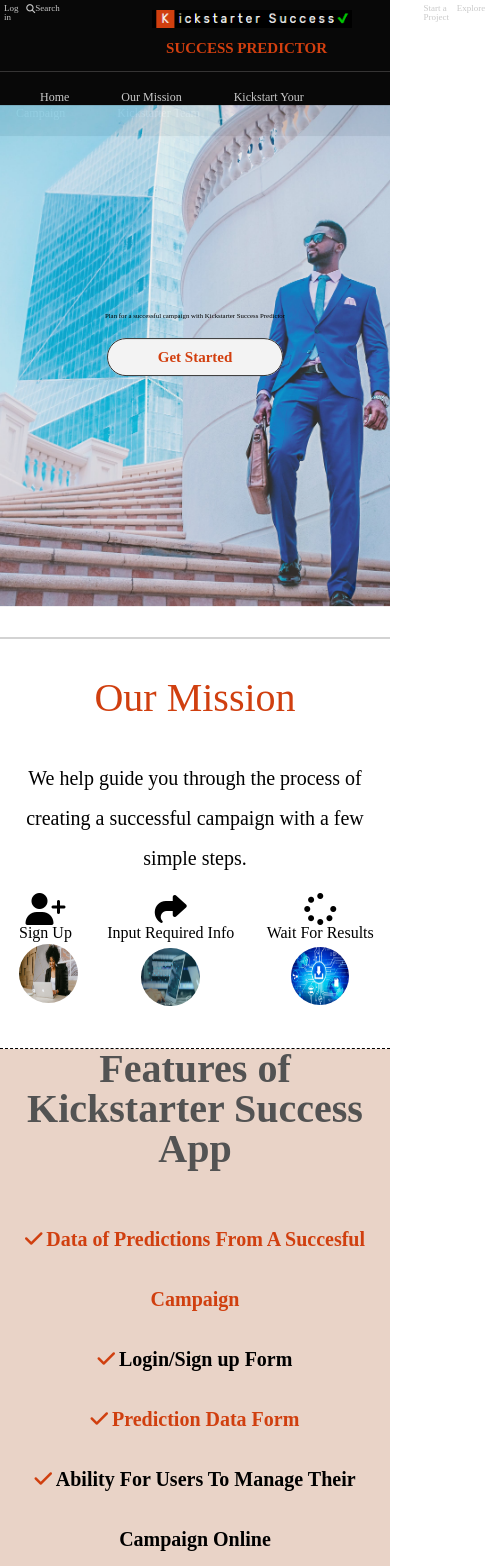
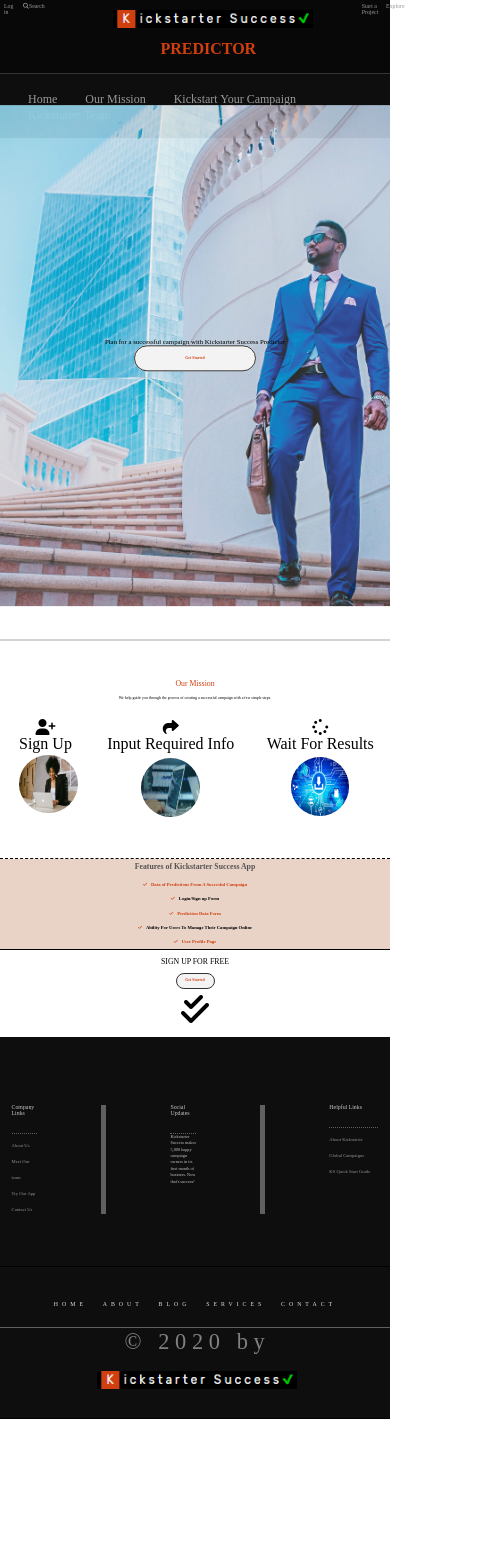
Before and after one commit to Build-Week-Kickstarter-Success-PT/UI, a plain HTML site: page mark.html in a window 390 px wide. Shown: the top 1566 px of the page, 489 px wide, since content can reach past the window. After the commit the page ends 1419 px from the top, so only its background shows below. Drawn offline with Linux system fonts and the light colour scheme.

Commit message:
implemented media quieries and updated marketing pages

```diff
--- a/about.css
+++ b/about.css
@@ -240,15 +240,16 @@ span img {
   margin-left: 2vw;
   width: 40vw;
 }
+
 /*TEAM SEC CSS STARTS HERE */
 .team-container {
   text-align: center;
   border-top: 1px solid rgb(199, 199, 199);
   height: 100%;
   width: 100%;
-  padding-left: 5vw;
-  padding-right: 5vw;
-  margin-bottom: 2vw;
+  padding-left: 4vw;
+  padding-right: 4vw;
+  /* margin-bottom: 2vw; */
   padding-bottom: 2vw;
   background-color: #ffffff;
 }
@@ -260,7 +261,7 @@ span img {
 .text h5 {
   position: relative;
   text-align: center;
-  font-size: 40px;
+  font-size: 3.5vw;
   color: #d23f0f;
   margin-bottom: 1em;
 }
@@ -276,27 +277,25 @@ span img {
 }
 .boxes {
   width: 100%;
-  margin: 0;
-  display: grid;
-  grid-template-columns: repeat(4, 1fr);
-  grid-template-rows: 350px;
-  grid-gap: 2em;
+  display: flex;
+  flex-flow: wrap row;
+  justify-content: space-around;
 }
 .box {
   position: relative;
   /* box-shadow: 3px 3px 5px rgb(172, 172, 172); */
-  padding: 4%;
+  padding: 2vw;
   max-width: 100%;
   height: 100%;
   border-radius: 10px;
   cursor: pointer;
   user-select: none;
   transition: 0.4s;
-  margin-bottom: 7%;
+  /* margin-bottom: 5%; */
 }
 .box img {
-  width: 220px;
-  height: 220px;
+  width: 13vw;
+  height: 13vw;
   border-radius: 50%;
   position: initial;
   top: 30%;
@@ -314,7 +313,7 @@ span img {
   transform: translateY(-50%);
 }
 .links a {
-  font-size: 25px;
+  font-size: 1.5vw;
   color: #030303;
   transition: 0.5s;
 }
@@ -336,15 +335,20 @@ span img {
   padding-right: 2vw;
   padding-left: 2vw;
 }
+.detail h4,
+.detail p:hover {
+  font-weight: bolder;
+}
+
 .detail h4 {
   color: #d23f0f;
-  font-size: 24px;
+  font-size: 1vw;
 }
 .detail p {
+  font-size: 1vw;
   color: #969696;
   text-align: center;
 }
-
 /* .box:hover {
   transform: scale(1.01);
   box-shadow: 5px 5px 20px lightgray;
@@ -359,29 +363,28 @@ span img {
 .bottom-content {
   text-align: center;
   border-top: 2px solid rgb(151, 151, 151);
-
-  padding-bottom: 5vw;
+  padding-bottom: 3vw;
   background-color: rgb(187, 187, 187);
 }
 .bottom-div {
   display: flex;
   flex-wrap: wrap;
   flex-direction: column;
-  padding: 1em;
-  margin: 2%;
+  /* padding: 1em; */
+  margin: 1%;
 }
 .bottom-content a {
   text-decoration: none;
   border: 1px solid #333;
   border-radius: 100px;
-  font-size: 15px;
+  font-size: 1vw;
   font-weight: bolder;
   background-color: #f3f3f3;
   color: #d23f0f;
   line-height: 5;
-  padding: 10px;
-  padding-left: 50px;
-  padding-right: 50px;
+  padding: 0.5vw;
+  padding-left: 40px;
+  padding-right: 40px;
   transition: 2s;
 }
 .bottom-content a:hover {
@@ -390,11 +393,12 @@ span img {
   font-weight: bold;
 }
 h5 {
-  font-size: 26px;
+  font-size: 1.5vw;
   padding: 1em;
 }
+.bottom-content,
 .bottom-div p {
-  font-size: 24px;
+  font-size: 1vw;
 }
 /* FOOTER SEC CSS */
 .footer-container {
@@ -443,19 +447,25 @@ h5 {
 .footer-container .footer .footer-content .text-container h2,
 .footer-container .footer .footer-content .middle-text-container h2 {
   color: #939393;
-  font-size: 1.6rem;
+  /* font-size: 1.6rem; */
+  font-size: 1.5vw;
   font-weight: normal;
   padding-bottom: 1rem;
   border-bottom: 1px dotted #616060;
 }
 .footer-container .footer .footer-content .text-container a {
   color: #939393;
-  font-size: 1rem;
+  font-size: 1.2vw;
   font-weight: normal;
   text-decoration: none;
 }
 .footer-container .footer .footer-content .text-container a:hover {
   color: #d03f0f;
+}
+.middle-text-container p {
+  font-size: 1.1vw;
+  line-height: 1;
+  color: rgb(201, 201, 201);
 }
 .footer-container .footer .footer-content .middle-text-container {
   width: 32%;
@@ -485,18 +495,20 @@ h5 {
   padding: 0.2rem 0.3rem 0.2rem 0.6rem;
   font-size: 1.4rem;
 }
+
 /*Footer Navigation Menu Styles********************************/
 .footer-container .footer-two .footer-nav {
-  background: rgb(27, 27, 27);
+  background: rgb(14, 14, 14);
 }
 .footer-container .footer-two .footer-nav .footer-navbar nav {
   margin-bottom: 0;
-  padding-top: 0;
-  padding-bottom: 0;
+  /* padding-top: 0;
+  padding-bottom: 0; */
+  padding: 0.5em;
 }
 .footer-container .footer-two .footer-nav .footer-navbar nav a {
   clear: both;
-  font-size: 1.25rem;
+  font-size: 1.5vw;
   text-align: center;
   margin-right: 0;
   padding: 1rem 2.5rem;
@@ -519,14 +531,93 @@ h5 {
 }
 
 /* media quieries css */
-
-@media only screen and (max-width: 1258px) {
-  .box img {
-    width: 10vw;
+@media only screen and (max-width: 1555px) {
+  .box {
+    box-shadow: 2px 2px 5px rgb(172, 172, 172);
+    margin: 5vw;
+    padding: 3vw;
+  }
+  .team-container {
+    background-color: rgb(255, 242, 234);
   }
 }
-@media only screen and (max-width: 1154px) {
+
+@media only screen and (max-width: 1260px) {
+  .boxes {
+    display: flex;
+    flex-flow: wrap row;
+    justify-content: space-evenly;
+  }
   .box {
-    margin: 2vw;
+    margin: 4vw;
   }
 }
+
+@media only screen and (max-width: 1000px) {
+  .nav-area a {
+    display: flex;
+    flex-wrap: nowrap;
+    justify-content: space-evenly;
+    font-size: 1.5vw;
+  }
+  .nav-area i {
+    margin-left: 0.5vw;
+  }
+  .imgDiv {
+    padding-left: 12%;
+    padding-right: 12%;
+    margin-left: 2vw;
+    margin-right: 2vw;
+  }
+}
+
+@media only screen and (max-width: 930px) {
+  .second-section {
+    margin-top: 2%;
+  }
+  h3 {
+    font-size: 2vw;
+    border-bottom: 2px solid #d23f0f;
+  }
+
+  .team-section {
+    padding: 7.5vw;
+  }
+
+  .section-title {
+    margin-left: 0;
+  }
+  .section-title p {
+    font-size: 2vw;
+  }
+  h2 {
+    font-size: 3vw;
+    margin-bottom: 1em;
+  }
+
+  span img {
+    margin-left: 0%;
+  }
+
+  .footer-container .footer-two .footer-nav .footer-navbar nav a {
+    padding: 1em;
+  }
+}
+
+@media only screen and (max-width: 800px) {
+  .containerTwoNav a {
+    font-size: 12px;
+  }
+}
+
+@media only screen and (max-width: 600px) {
+  .team-container {
+    background-color: rgb(245, 245, 245);
+  }
+  .team-section {
+    background-color: rgb(192, 192, 192);
+  }
+  .bottom-content {
+    background-color: rgb(216, 198, 190);
+  }
+}
--- a/mark.html
+++ b/mark.html
@@ -16,7 +16,7 @@
         <a href="#">Explore</a>
         <a href="#">Start a Project</a>
           <div class="imgDiv"><img src="../UI/images/KickstarterSuccessTitle.png">
-            <h1>SUCCESS PREDICTOR</h1>
+            <h1>PREDICTOR</h1>
           </div>
         <a class="search" href="#">Search <i class="fa fa-search"></i></a>
         <a href="https://kickstarter-success-1-git-ismail-alkamal.kickstarter-success-1.vercel.app/signup">Log in</a>
@@ -27,8 +27,8 @@
 <section class="containerTwo">
   <nav class="containerTwoNav">
     <a href="">Home</a>
-    <a href="#">Our Mission</a>
-    <a href="#">Kickstart Your Campaign</a>
+    <a href="mark.html">Our Mission</a>
+    <a href="marketingtwo.html">Kickstart Your Campaign</a>
     <a href="../UI/about.html">Kickstarter Team</a>
   </nav>
 </section>
@@ -37,7 +37,7 @@
 <section class="splitSec">
   <div class="split left">
     <div class="centered">
-      <img src="../UI/teamInfo/successss.jpeg">
+      <img src="teamPhotos/successss.jpeg">
     </div>
   </div>
 
@@ -63,19 +63,19 @@
 
     <div class="stepsWrapper">
       <div class="steps">
-        <i class="fas fa-user-plus fa-2x"></i>
+        <i class="fas fa-user-plus fa-1x"></i>
         <h5>Sign Up</h5>
       <img src="../UI/images/succeed.jpeg">
       </div>
 
       <div class="steps">
-        <i class="fas fa-share fa-2x"></i>
+        <i class="fas fa-share fa-1x"></i>
         <h5>Input Required Info</h5>
         <img src="../UI/images/blog-cyber-guide.jpg">
       </div>
 
       <div class="steps">
-        <i class="fas fa-spinner fa-2x"></i>
+        <i class="fas fa-spinner fa-1x"></i>
         <h5>Wait For Results</h5>
         <img src="../UI/images/accuracy.jpg">
       </div>
@@ -100,7 +100,7 @@
 <section class="bottomCon">
   <h6>SIGN UP FOR FREE</h6>
   <a href="#">Get Started</a>
-  <i class="fas fa-check-double fa-5x"></i>
+  <i class="fas fa-check-double fa-2x"></i>
 </section>
 
 <!-- FOOTER HTML STARTS HERE -->
@@ -143,7 +143,8 @@
     <section class="footer">
         <section class="copyright-container">
           <!-- <span class="dropcap">K</span>ickstarter Success -->
-            <section class="copyright">&copy; 2020 by <a href="#"><img src="../UI/images/KickstarterSuccessTitle.png"></a><span class="checkmark">&#x2714;</span>
+            <section class="copyright">&copy; 2020 by <a href="#"><img src="images/KickstarterSuccessTitle.png"></a>
+              <!-- <span class="checkmark">&#x2714;</span> -->
             </section>
         </section>
     </section><!-- END copyright -->
--- a/marketingone.css
+++ b/marketingone.css
@@ -145,12 +145,11 @@ table {
   font-size: 17px;
   flex-wrap: nowrap;
   flex-direction: row;
-  color: rgb(201, 201, 201);
+  color: #999999;
   padding-top: 2em;
 }
-
 h1 {
-  font-size: 15px;
+  font-size: 16px;
   text-align: center;
   font-weight: bold;
   color: #d23f0f;
@@ -173,17 +172,20 @@ img {
   padding: 1em;
   display: flex;
   justify-content: center;
-  background: rgb(8, 8, 8);
+  background: rgb(14, 14, 14);
 }
 .containerTwoNav a {
   text-decoration: none;
-  color: rgb(201, 201, 201);
-  padding-left: 2em;
-  padding-right: 2em;
+  color: #999999;
+  padding: 1em;
+}
+.containerTwoNav a:hover {
+  background-color: #d23f0f;
+  color: #ffffff;
 }
 
 h2 {
-  font-size: 30px;
+  font-size: 2vw;
   color: #272727;
 }
 
@@ -228,7 +230,7 @@ h2 {
   text-decoration: none;
   border: 1px solid #333;
   border-radius: 100px;
-  font-size: 15px;
+  font-size: 1vw;
   font-weight: bolder;
   background-color: #f3f3f3;
   color: #d23f0f;
@@ -256,7 +258,7 @@ h2 {
   height: 100%;
 }
 h4 {
-  font-size: 40px;
+  font-size: 2vw;
   color: #d03f0f;
   margin-bottom: 1em;
 }
@@ -264,7 +266,7 @@ h4 {
   margin-bottom: 4vw;
 }
 .topConDiv p {
-  font-size: 20px;
+  font-size: 1vw;
   line-height: 2;
 }
 
@@ -299,14 +301,15 @@ h4 {
   margin-right: 1vw;
 }
 .featCon h6 {
-  font-size: 40px;
+  font-size: 2vw;
   margin-bottom: 1em;
+  padding-top: 1vw;
   color: #535353;
   font-weight: bold;
 }
 .featCon li {
   line-height: 3;
-  font-size: 20px;
+  font-size: 1.2vw;
   font-weight: bold;
   color: #d03f0f;
 }
@@ -324,22 +327,22 @@ h4 {
   flex-flow: column wrap;
 }
 .bottomCon h6 {
-  font-size: 40px;
+  font-size: 2vw;
 }
 .bottomCon a {
   text-decoration: none;
   border: 1px solid #333;
   border-radius: 100px;
-  font-size: 15px;
+  font-size: 1vw;
   font-weight: bolder;
   background-color: #f3f3f3;
   color: #d23f0f;
-  padding: 5px;
+  padding: 1px;
   /* padding-left: 50px;
   padding-right: 50px; */
   transition: 2s;
-  margin-right: 40vw;
-  margin-left: 40vw;
+  margin-right: 45vw;
+  margin-left: 45vw;
 }
 .bottomCon a:hover {
   background-color: #d23f0f;
@@ -351,7 +354,7 @@ h4 {
 }
 /* FOOTER SEC CSS */
 .footer-container {
-  background: rgb(0, 0, 0);
+  background: rgb(14, 14, 14);
   margin-top: 1vh;
 }
 .footer-container .footer {
@@ -394,25 +397,28 @@ h4 {
   text-align: left;
   border-right: 5px solid #616060;
 }
-.middle-text-container p {
-  color: rgb(201, 201, 201);
-}
 .footer-container .footer .footer-content .text-container h2,
 .footer-container .footer .footer-content .middle-text-container h2 {
   color: rgb(201, 201, 201);
-  font-size: 1.6rem;
+  /* font-size: 1.6rem; */
+  font-size: 1.5vw;
   font-weight: normal;
   padding-bottom: 1rem;
-  color: rgb(201, 201, 201);
+  border-bottom: 1px dotted #616060;
 }
 .footer-container .footer .footer-content .text-container a {
-  color: rgb(201, 201, 201);
-  font-size: 1rem;
+  color: #939393;
+  font-size: 1.2vw;
   font-weight: normal;
   text-decoration: none;
 }
 .footer-container .footer .footer-content .text-container a:hover {
   color: #d03f0f;
+}
+.middle-text-container p {
+  font-size: 1.1vw;
+  line-height: 1.5;
+  color: rgb(201, 201, 201);
 }
 .footer-container .footer .footer-content .middle-text-container {
   width: 32%;
@@ -433,7 +439,7 @@ h4 {
 }
 .footer .copyright-container .copyright {
   text-align: center;
-  color: rgb(226, 226, 226);
+  color: grey;
   font-size: 1.4rem;
   margin-top: -1.25rem;
   padding-top: 0;
@@ -442,18 +448,20 @@ h4 {
   padding: 0.2rem 0.3rem 0.2rem 0.6rem;
   font-size: 1.4rem;
 }
+
 /*Footer Navigation Menu Styles********************************/
 .footer-container .footer-two .footer-nav {
-  background: rgb(8, 8, 8);
+  background: rgb(14, 14, 14);
 }
 .footer-container .footer-two .footer-nav .footer-navbar nav {
   margin-bottom: 0;
-  padding-top: 0;
-  padding-bottom: 0;
+  /* padding-top: 0;
+  padding-bottom: 0; */
+  padding: 0.5em;
 }
 .footer-container .footer-two .footer-nav .footer-navbar nav a {
   clear: both;
-  font-size: 1.25rem;
+  font-size: 1.5vw;
   text-align: center;
   margin-right: 0;
   padding: 1rem 2.5rem;
@@ -467,7 +475,7 @@ h4 {
   background: #d03f0f;
 }
 .copyright img {
-  width: 100px;
+  width: 200px;
   display: inline-block;
 }
 .checkmark {
@@ -515,8 +523,26 @@ h4 {
   }
 }
 
+@media only screen and (max-width: 1000px) {
+  .nav-area a {
+    display: flex;
+    flex-wrap: nowrap;
+    justify-content: space-evenly;
+    font-size: 1.5vw;
+  }
+  .nav-area i {
+    margin-left: 0.5vw;
+  }
+  .imgDiv {
+    padding-left: 12%;
+    padding-right: 12%;
+    margin-left: 2vw;
+    margin-right: 2vw;
+  }
+}
+
 @media only screen and (max-width: 892px) {
-  .nav-area a {
+  /* .nav-area a {
     font-size: 9px;
     justify-content: space-around;
     flex-wrap: nowrap;
@@ -524,7 +550,7 @@ h4 {
   .imgDiv {
     margin-left: 0;
     margin-right: 0;
-  }
+  } */
 }
 
 @media only screen and (max-width: 800px) {
@@ -535,7 +561,17 @@ h4 {
     border-radius: 100px;
     background-size: cover;
   }
+  .containerTwoNav a {
+    font-size: 12px;
+  }
 }
+
+@media only screen and (max-width: 775px) {
+  .footer-container .footer-two .footer-nav .footer-navbar nav a {
+    padding: 1em;
+  }
+}
+
 @media only screen and (max-width: 740px) {
   .centered img {
     margin-top: 6.5vh;
@@ -557,3 +593,5 @@ h4 {
     font-size: 12px;
   }
 }
+
+@media only screen and (max-width: );
```
Also changed, not shown: about.html (+21 -18 lines), images/help.jpg (deleted), images/meeting.jpeg (deleted), teamInfo/kickstarter-logo-color.png (deleted), teamPhotos/Charles.M.PNG (renamed from teamInfo/Charles.M.PNG), teamPhotos/Ismail.K.jpg (renamed from teamInfo/Ismail.K.jpg), teamPhotos/Sara.W.PNG (renamed from teamInfo/Sara.W.PNG), teamPhotos/Shenica.G.PNG (renamed from teamInfo/Shenica.G.PNG), teamPhotos/Shomari.R.PNG (renamed from teamInfo/Shomari.R.PNG), teamPhotos/brian.JPG (renamed from teamInfo/brian.JPG), teamPhotos/davidB.PNG (renamed from teamInfo/davidB.PNG), teamPhotos/successss.jpeg (renamed from teamInfo/successss.jpeg), teamPhotos/teresaF.PNG (renamed from teamInfo/teresaF.PNG), 1 other file.
